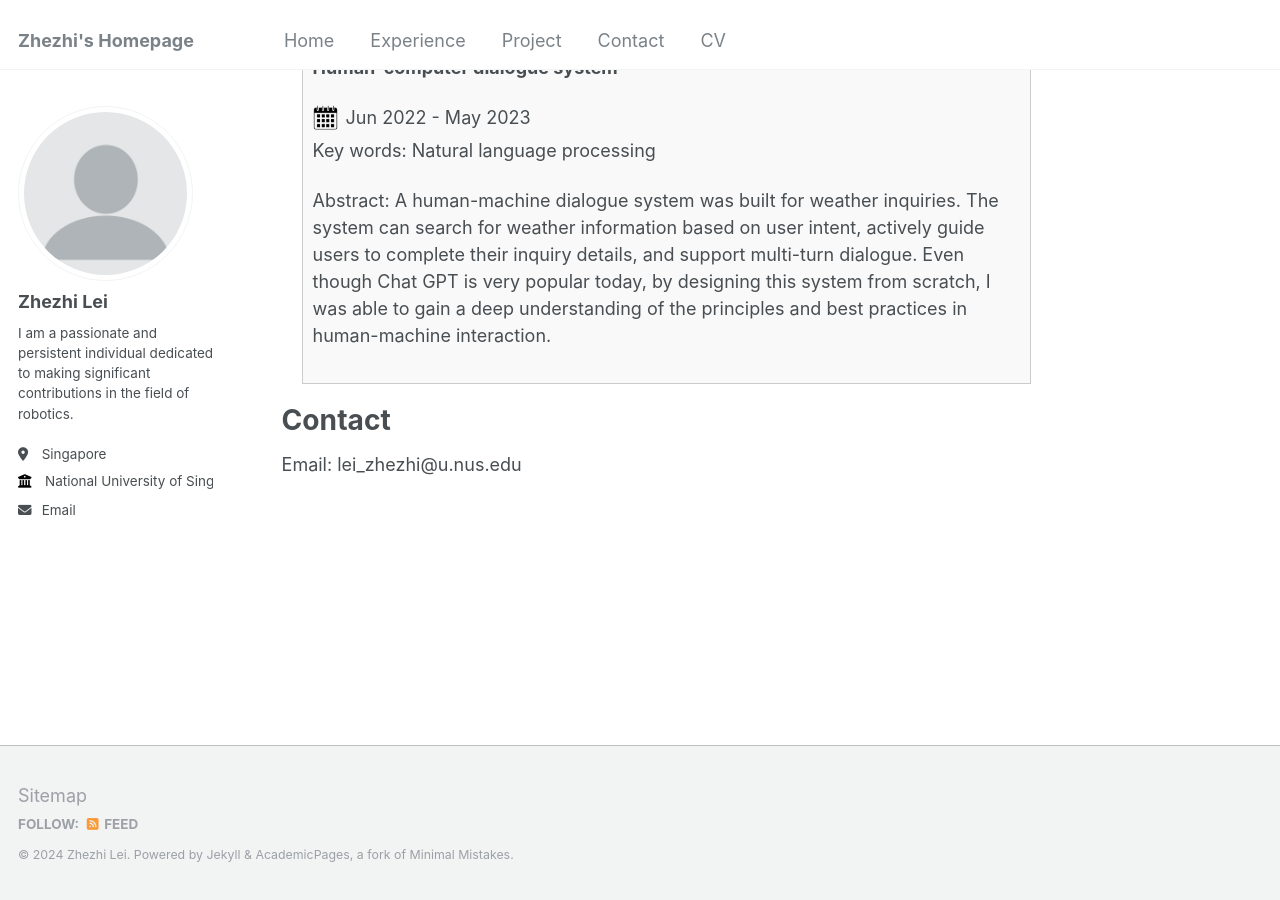
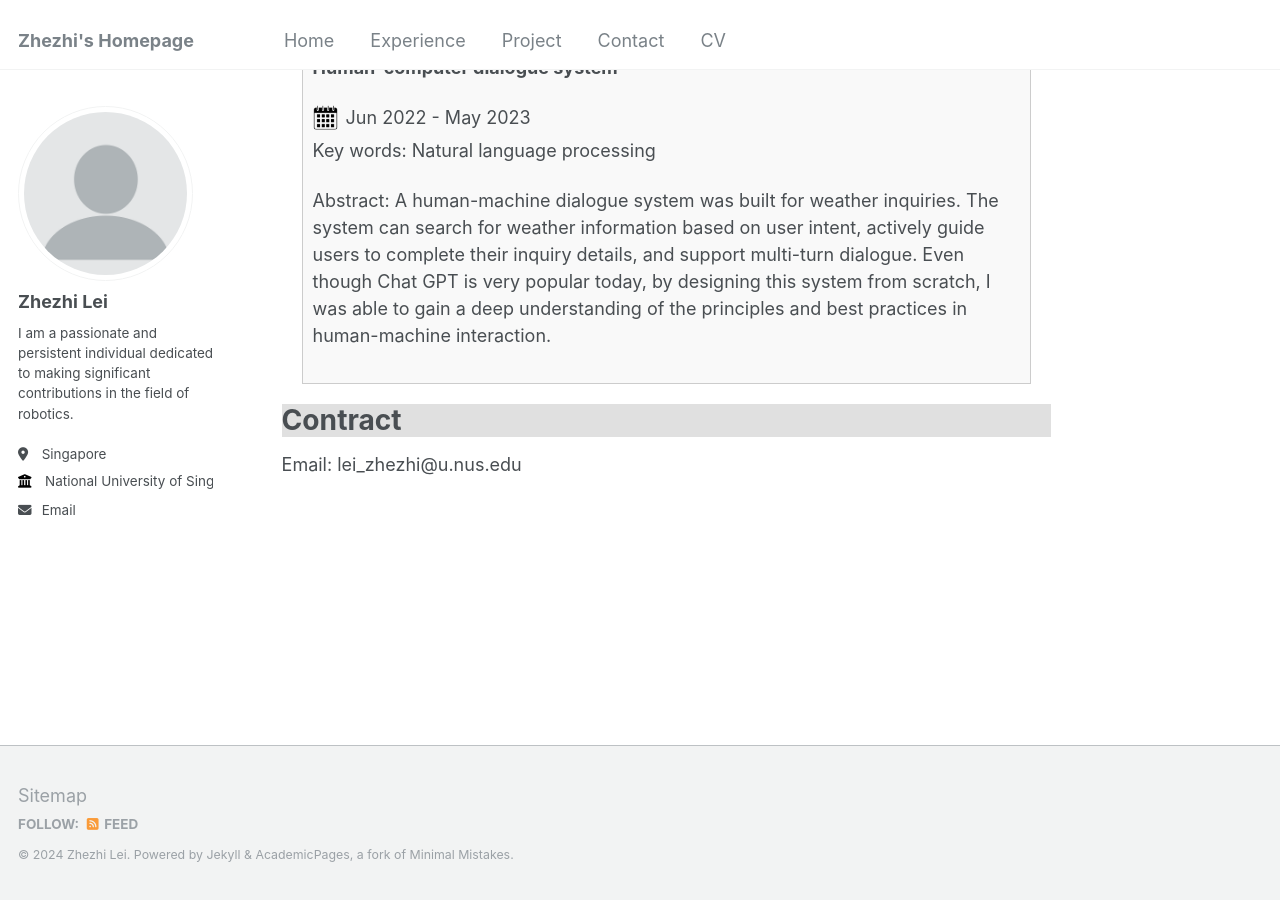
Before and after one commit to cell-core/cell-core.github.io, a Jekyll site: the page built from _pages/about.md, in a window 1280 px wide and 900 px high, scrolled down 2704 px. Built offline with Jekyll 4.4.1, drawn with Linux system fonts in a browser that asks for light colours.

Commit message:
update style

```diff
--- a/_pages/about.md
+++ b/_pages/about.md
@@ -259,5 +259,5 @@ My research instreset focus on robotics control, multi-agent and computer vision
   <p>Abstract: A human-machine dialogue system was built for weather inquiries. The system can search for weather information based on user intent, actively guide users to complete their inquiry details, and support multi-turn dialogue. Even though Chat GPT is very popular today, by designing this system from scratch, I was able to gain a deep understanding of the principles and best practices in human-machine interaction. </p>
 </div>
 
-# <a id="Contact"></a> Contact
+<h1 style="background-color: #e0e0e0;"> <a id="Contract"></a> Contract</h1>
 Email: lei_zhezhi@u.nus.edu
```
